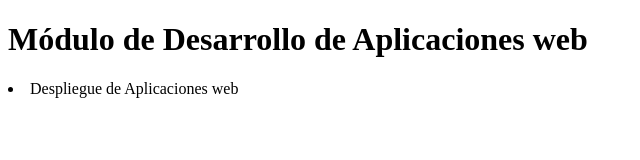
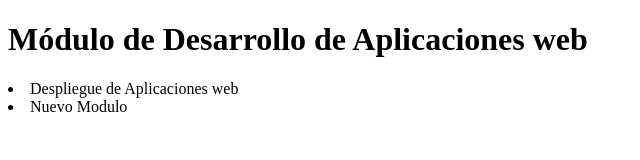
Before and after one commit to Thaiskenobi/dawAct4_1, a plain HTML site: page index.html in a window 1280 px wide. Shown: the full height of the page, 0-640 px from the left. Drawn offline with Linux system fonts and the light colour scheme.

Commit message:
Primer commit de gitclient

```diff
--- a/index.html
+++ b/index.html
@@ -8,5 +8,6 @@
   <body>
     <h1>Módulo de Desarrollo de Aplicaciones web</h1>
     <li>Despliegue de Aplicaciones web</li>
+    <li>Nuevo Modulo</li>
   </body>
 </html>
```
